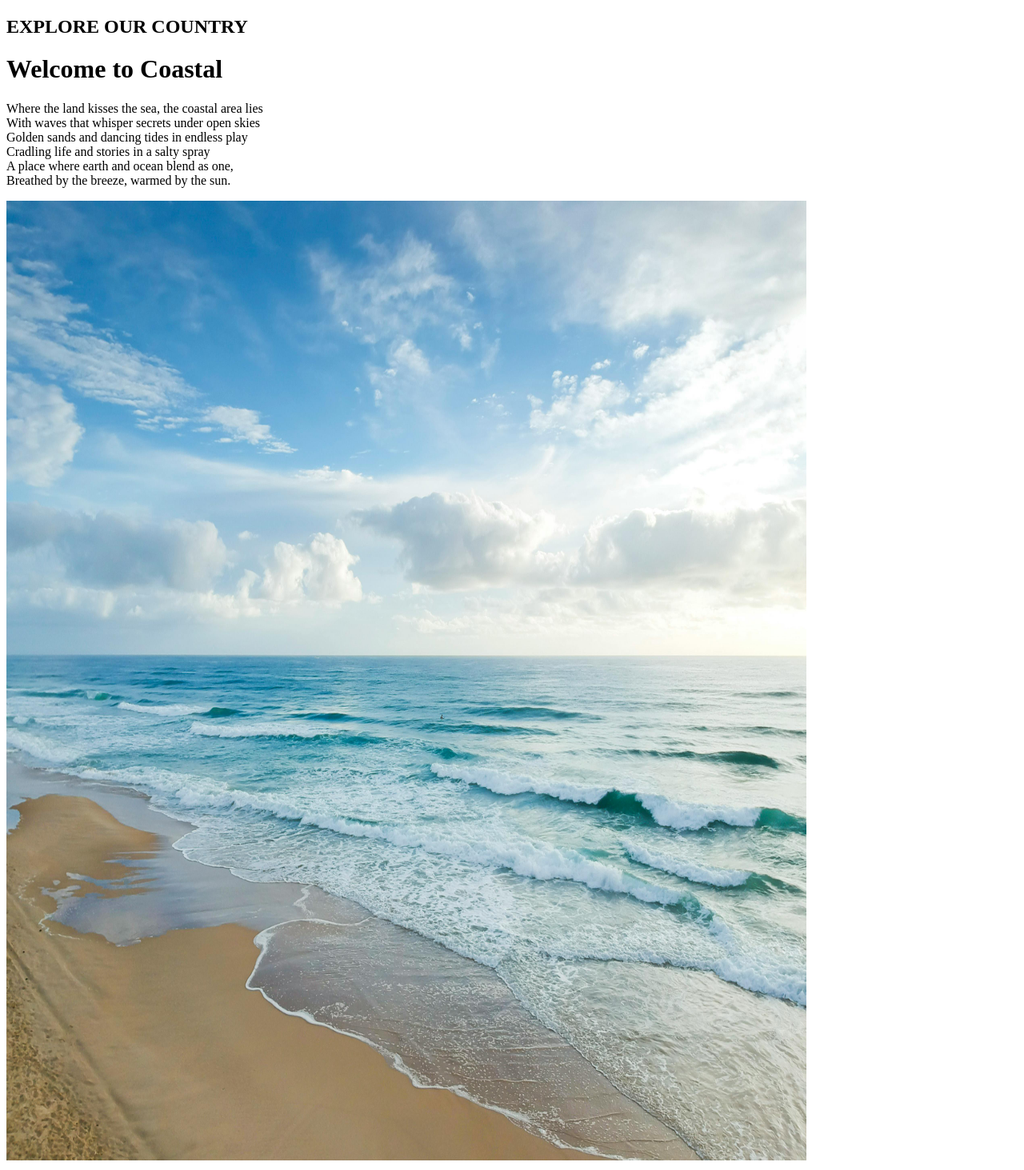
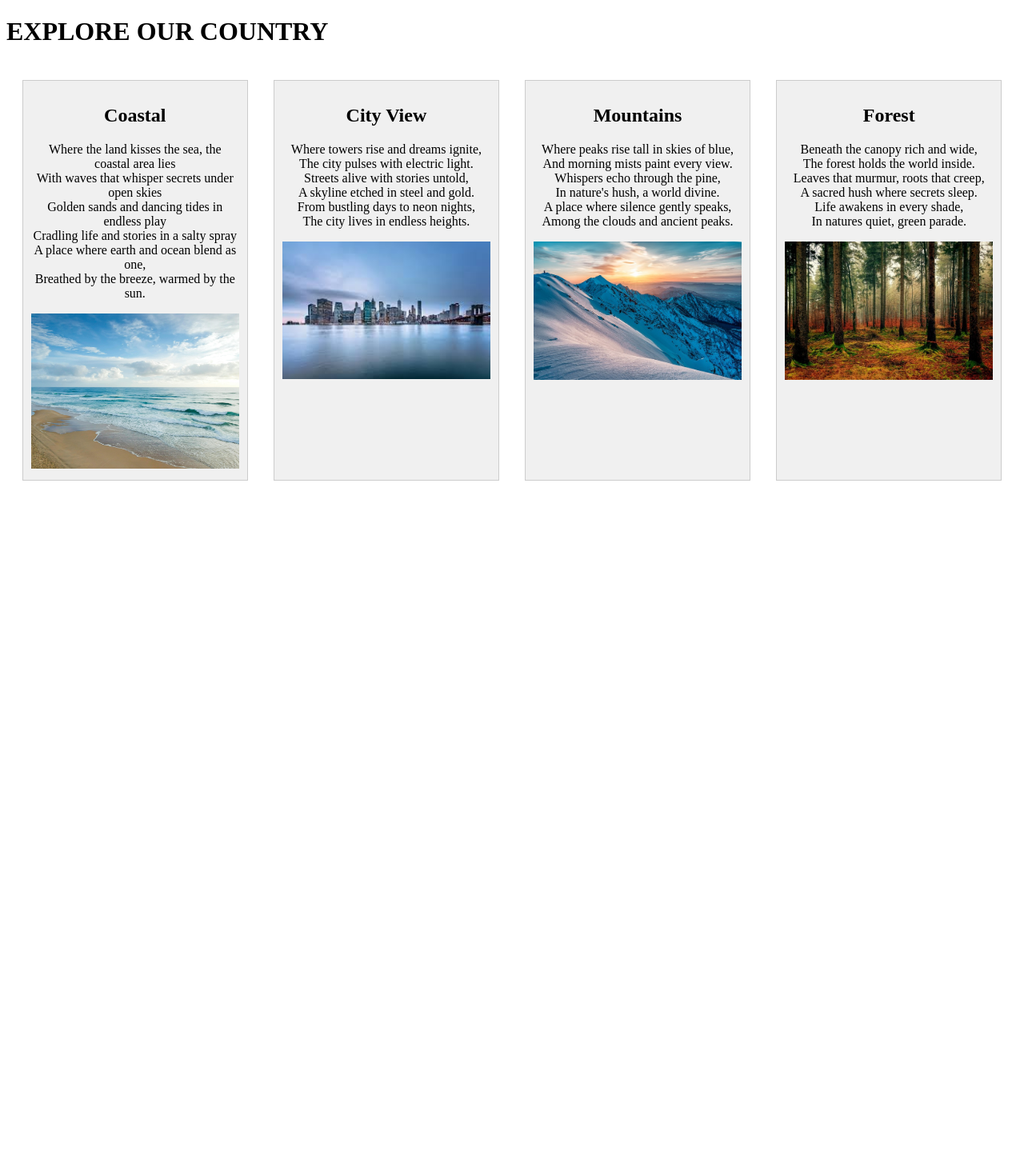
Before and after one commit to Pinakinilucky/storefront, a Django app: page /accounts/about/ in a window 1280 px wide. Shown: the whole page at 80% size. After the commit the page ends 601 px from the top, so only its background shows below. Run offline with Django 5.2, Linux system fonts and the light colour scheme.

Commit message:
new message

```diff
--- a/templates/about.html
+++ b/templates/about.html
@@ -3,23 +3,78 @@
 <html lang="en">
 <head>
     <meta charset="UTF-8">
-    <meta name="viewport" content="width=device-width, initial-scale=1.0">
     <title>About</title>
+    <style>
+        .container {
+            display: flex;
+            justify-content: space-between;
+            flex-wrap: wrap;
+            padding: 20px;
+        }
+
+        .box {
+            width: 23%; /* 4 boxes per row with some space */
+            margin-bottom: 20px;
+            padding: 10px;
+            background-color: #f0f0f0;
+            border: 1px solid #ccc;
+            box-sizing: border-box;
+            text-align: center;
+        }
+
+        img {
+            width: 100%;
+            height: auto;
+        }
+    </style>
 </head>
 <body>
-    <h2>EXPLORE OUR COUNTRY</h2>
-    <h1>Welcome to Coastal</h1>
 
-    <p>
-        Where the land kisses the sea, the coastal area lies<br>
-        With waves that whisper secrets under open skies<br>
-        Golden sands and dancing tides in endless play<br>
-        Cradling life and stories in a salty spray<br>
-        A place where earth and ocean blend as one,<br>
-        Breathed by the breeze, warmed by the sun.
-    </p>
+<h1>EXPLORE OUR COUNTRY</h1>
 
-    <img src="{% static 'coastal.jpg' %}" alt="Coastal image" width="1000" height="1200">
+<div class="container">
+    <div class="box">
+        <h2>Coastal</h2>
+        <p>Where the land kisses the sea, the coastal area lies<br>
+            With waves that whisper secrets under open skies<br>
+            Golden sands and dancing tides in endless play<br>
+            Cradling life and stories in a salty spray<br>
+            A place where earth and ocean blend as one,<br>
+            Breathed by the breeze, warmed by the sun.
+        </p>
+        <img src="{% static 'coastal.jpg' %}" alt="Coastal image">
+    </div>
+    <div class="box">
+        <h2>City View</h2>
+        <p>Where towers rise and dreams ignite,<br>
+            The city pulses with electric light.<br>
+            Streets alive with stories untold,<br>
+            A skyline etched in steel and gold.<br>
+            From bustling days to neon nights,<br>
+            The city lives in endless heights.</p>
+        <img src="{% static 'city.jpg' %}" alt="City image">
+    </div>
+    <div class="box">
+        <h2>Mountains</h2>
+        <p>Where peaks rise tall in skies of blue,<br>
+            And morning mists paint every view.<br>
+            Whispers echo through the pine,<br>
+            In nature's hush, a world divine.<br>
+            A place where silence gently speaks,<br>
+            Among the clouds and ancient peaks.</p>
+        <img src="{% static 'mountain.jpg' %}" alt="Mountain image">
+    </div>
+    <div class="box">
+        <h2>Forest</h2>
+        <p>Beneath the canopy rich and wide,<br>
+            The forest holds the world inside.<br>
+            Leaves that murmur, roots that creep,<br>
+            A sacred hush where secrets sleep.<br>
+            Life awakens in every shade,<br>
+            In natures quiet, green parade.</p>
+        <img src="{% static 'forest.jpg' %}" alt="Forest image">
+    </div>
+</div>
 
 </body>
 </html>
--- a/templates/index.html
+++ b/templates/index.html
@@ -123,7 +123,7 @@ https://templatemo.com/tm-580-woox-travel
             <div class="main-caption">
               <h2>{{ dest.desc }}</h2>
               <h1>{{ dest.name }}</h1>
-              <div class="border-button"><a href="about.html">Go There</a></div>
+              <div class="border-button"><a href="accounts/about">Go There</a></div>
             </div>
             <div class="container">
               <div class="row">
```
Also changed, not shown: static/Forest.jpg (added), static/city.jpg (added), static/mountain.jpg (added), 3 other files.
